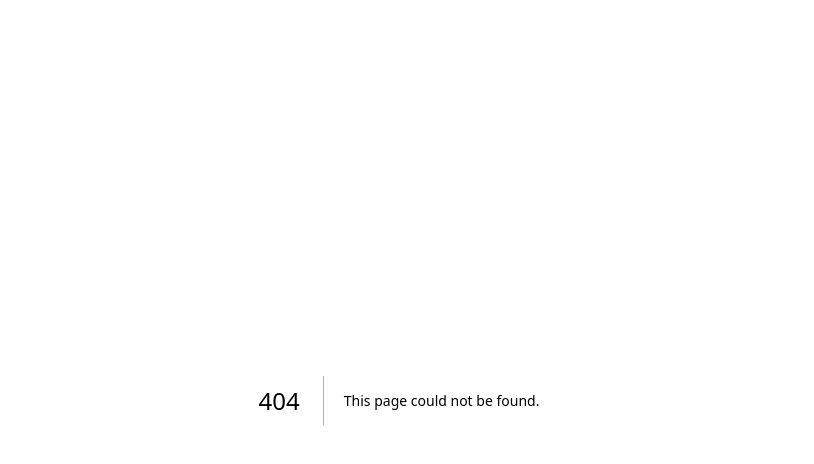
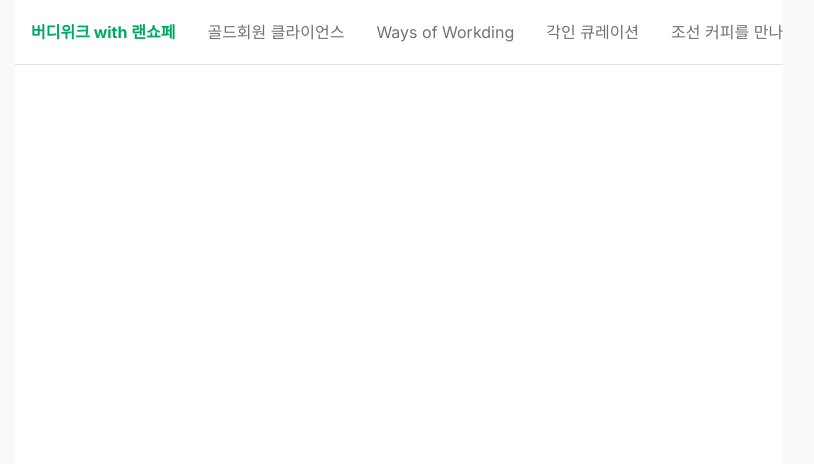
Before and after one commit to spharos6th-colorful/FE-colorful-starbucks, a Next.js app: page /events in a window 1280 px wide. Before the commit this address had no page. Shown: the top 464 px of the page, without its empty margins (241-1055 px from the left). Built offline with nearby package versions, Linux system fonts and the light colour scheme.

Commit message:
✨ feat: 이벤트 페이지 탭바 퍼블리싱
컴포넌트화까지 진행

```diff
--- /dev/null
+++ b/src/app/(main)/events/page.tsx
@@ -0,0 +1,25 @@
+import React from 'react';
+import EventTabBar from '@/components/layouts/event/EventTabBar';
+import { getEventsDummy } from '@/actions/event-service';
+
+interface EventSearchParamsType {
+  eventId?: string;
+  title?: string;
+}
+
+type SearchParams = Promise<EventSearchParamsType>;
+
+export default async function EventsPage(props: { searchParams: SearchParams }) {
+  // const events = await getEvents(0,10);
+  const events = await getEventsDummy();
+
+  const searchParams = await props.searchParams;
+
+  const activeEventId = searchParams.eventId || (events.length > 0 ? events[0].eventUuid : '');
+
+  return (
+    <main>
+      <EventTabBar events={events} activeEventId={activeEventId} />
+    </main>
+  );
+}
--- /dev/null
+++ b/src/components/layouts/event/EventTabBar.tsx
@@ -0,0 +1,19 @@
+'use client';
+import React from 'react';
+import EventTabContent from '@/components/modules/event/EventTabContent';
+import { EventResponseType } from '@/actions/event-service';
+
+interface EventTabBarProps {
+  events: EventResponseType[];
+  activeEventId?: string;
+}
+
+export default function EventTabBar({ events, activeEventId }: EventTabBarProps) {
+  return (
+    <div className='w-full border-b border-stroke-100 flex justify-center'>
+      <div className='max-w-3xl w-full'>
+        <EventTabContent events={events} activeEventId={activeEventId} />
+      </div>
+    </div>
+  );
+}
--- /dev/null
+++ b/src/components/modules/event/EventTabContent.tsx
@@ -0,0 +1,35 @@
+'use client';
+import React from 'react';
+import { useRouter } from 'next/navigation';
+
+import { EventResponseType } from '@/actions/event-service';
+import EventTab from '@/components/ui/event/EventTab';
+
+interface EventTabContentProps {
+  events: EventResponseType[];
+  activeEventId?: string;
+}
+
+export default function EventTabContent({ events, activeEventId }: EventTabContentProps) {
+  const router = useRouter();
+
+  const handleEventClick = (eventUuid: string) => {
+    router.push(`?eventId=${eventUuid}`, { scroll: false });
+  };
+
+  return (
+    <div className='flex justify-center'>
+      <div className='flex overflow-x-auto hide-scrollbar'>
+        {events.map((event) => (
+          <div key={event.eventUuid} className='flex-shrink-0'>
+            <EventTab
+              title={event.title}
+              isActive={activeEventId === event.eventUuid}
+              onClick={() => handleEventClick(event.eventUuid)}
+            />
+          </div>
+        ))}
+      </div>
+    </div>
+  );
+}
--- /dev/null
+++ b/src/components/ui/event/EventTab.tsx
@@ -0,0 +1,23 @@
+'use client';
+import React from 'react';
+import { cn } from '@/lib/utils';
+
+interface EventTabProps {
+  title: string;
+  isActive?: boolean;
+  onClick: () => void;
+}
+
+export default function EventTab({ title, isActive = false, onClick }: EventTabProps) {
+  return (
+    <div
+      className={cn(
+        'px-4 py-5 text-center cursor-pointer',
+        isActive ? 'text-body3  text-primary-100  font-black' : 'text-body3 text-text-700 ',
+      )}
+      onClick={onClick}
+    >
+      {title}
+    </div>
+  );
+}
```
